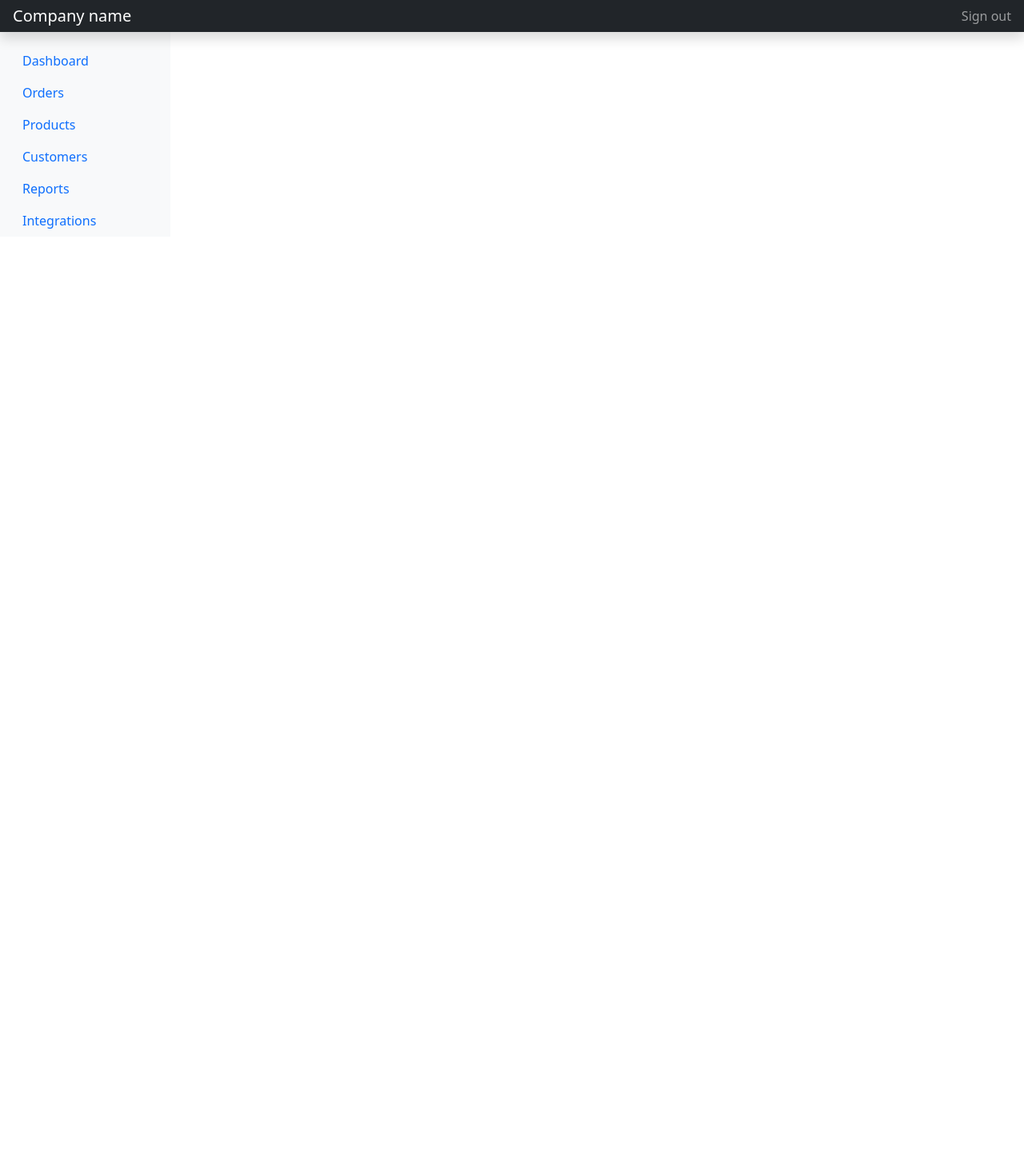
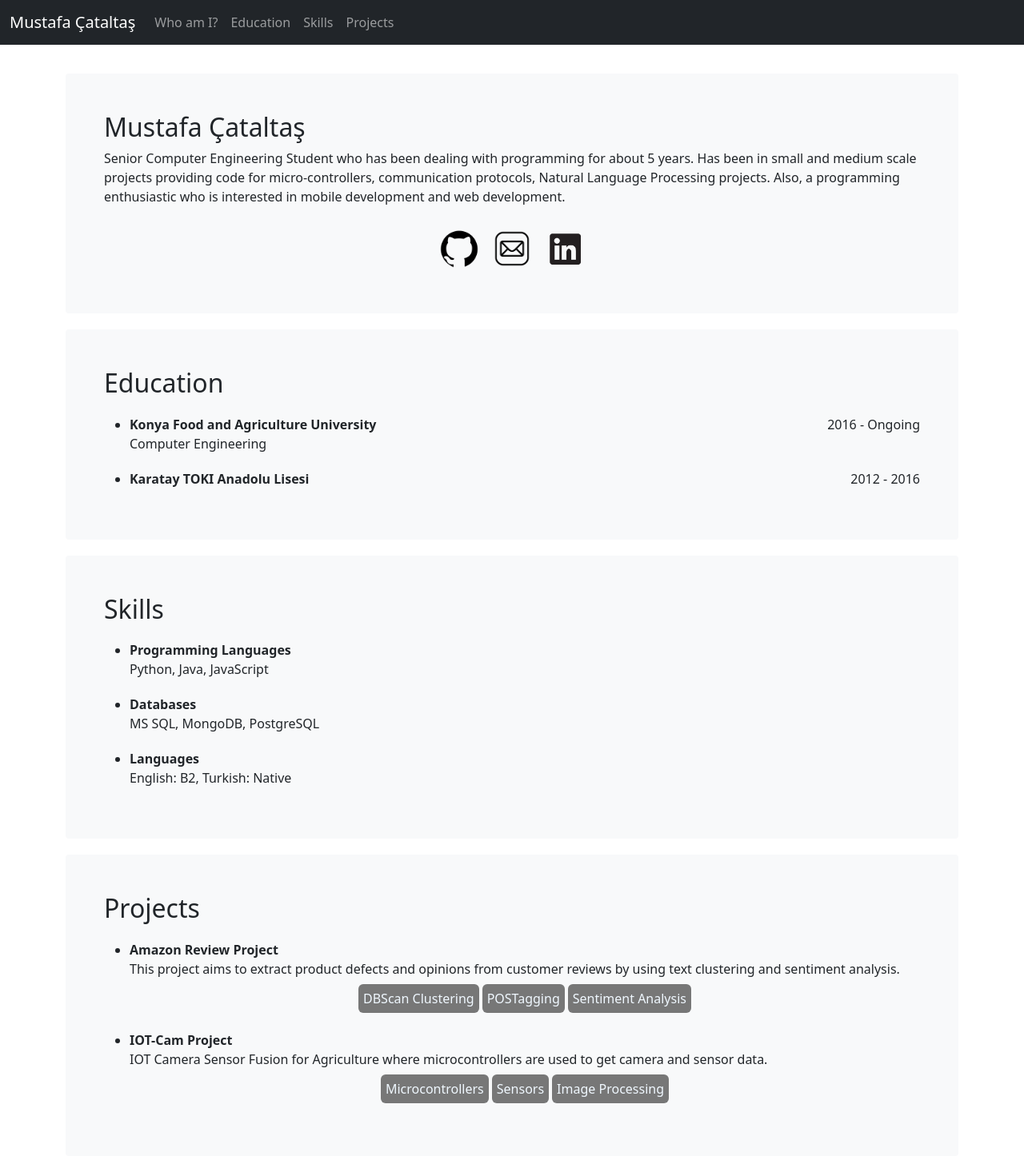
Before and after one commit to WebProgramming2021/MustafaCataltas, a plain HTML site: page index.html in a window 1280 px wide. Shown: the whole page at 80% size. Before the commit the page ends 800 px from the top, so only its background shows below. Drawn offline with Linux system fonts and the light colour scheme.

Commit message:
hw completed

```diff
--- a/index.html
+++ b/index.html
@@ -3,79 +3,184 @@
 
 <head>
     <meta charset="utf-8">
-    <link rel="canonical" href="https://getbootstrap.com/docs/5.0/examples/dashboard/">
-    <link href="./bootstrap.min.css" rel="stylesheet">
+    <meta name="viewport" content="width=device-width, initial-scale=1">
+    <meta name="description" content="">
+    <meta name="author" content="Mark Otto, Jacob Thornton, and Bootstrap contributors">
+    <meta name="generator" content="Hugo 0.80.0">
+    <link href="bootstrap.min.css" rel="stylesheet">
+    <link href="navbar-top-fixed.css" rel="stylesheet">
+    <link href="styles.css" rel="stylesheet">
 
-    <style>
-        body {
-            overflow: hidden;
-            /* Hide scrollbars */
-        }
-    </style>
     <title>Mustafa Çataltaş's CV</title>
+    <script src="./bootstrap.bundle.min.js"></script>
+
 </head>
+<a id="top"></a>
 
 <body>
+    <a id="who_am_i"> </a>
 
-    <header class="navbar navbar-dark sticky-top bg-dark flex-md-nowrap p-0 shadow">
-        <a class="navbar-brand col-md-3 col-lg-2 me-0 px-3" href="#">Company name</a>
-        <button class="navbar-toggler position-absolute d-md-none collapsed" type="button" data-bs-toggle="collapse"
-            data-bs-target="#sidebarMenu" aria-controls="sidebarMenu" aria-expanded="false"
-            aria-label="Toggle navigation">
+    <nav class="navbar navbar-expand-md navbar-dark fixed-top bg-dark">
+        <div class="container-fluid">
+            <a class="navbar-brand" href="#top">Mustafa Çataltaş</a>
+            <button class="navbar-toggler" type="button" data-bs-toggle="collapse" data-bs-target="#navbarCollapse"
+                aria-controls="navbarCollapse" aria-expanded="false" aria-label="Toggle navigation">
                 <span class="navbar-toggler-icon"></span>
             </button>
-        <ul class="navbar-nav px-3">
-            <li class="nav-item text-nowrap">
-                <a class="nav-link" href="#">Sign out</a>
+            <div class="collapse navbar-collapse" id="navbarCollapse">
+                <ul class="navbar-nav me-auto mb-2 mb-md-0">
+                    <li class="nav-item">
+                        <a class="nav-link" aria-current="page" href="#who_am_i">Who am I?</a>
+                    </li>
+                    <li class="nav-item">
+                        <a class="nav-link" href="#education">Education</a>
+                    </li>
+                    <li class="nav-item">
+                        <a class="nav-link" href="#skills">Skills</a>
+                    </li>
+                    <li class="nav-item">
+                        <a class="nav-link" href="#projects">Projects</a>
                     </li>
                 </ul>
-    </header>
-    <div class="container-fluid">
-        <div class="row">
-            <nav id="sidebarMenu" class="col-md-3 col-lg-2 d-md-block bg-light sidebar collapse">
-                <div class="position-sticky pt-3">
-                    <ul class="nav flex-column">
-                        <li class="nav-item">
-                            <a class="nav-link active" aria-current="page" href="#">
-                                <span data-feather="home"></span>
-                                Dashboard
+
+            </div>
+        </div>
+    </nav>
+
+    <main class="container">
+
+        <div class="bg-light p-5 rounded section-container">
+            <div style="align-content: center;">
+                <h2> Mustafa Çataltaş </h1>
+                    <p> Senior Computer Engineering Student who has been dealing with programming for about 5 years. Has
+                        been in small and medium scale projects providing code for micro-controllers, communication
+                        protocols, Natural
+                        Language Processing projects. Also, a programming enthusiastic who is interested in mobile
+                        development and web
+                        development.
+                    </p>
+                    <div class="link-container">
+                        <a href="https://github.com/cataltasz" class="link">
+                            <img src="./github-icon.png" width="50px" />
                         </a>
+                        <a href="mailto:mustafacataltas@yandex.com" class="link">
+                            <img src="./mail-icon.png" width="50px" />
+                        </a>
+                        <a href="https://www.linkedin.com/in/mustafacataltas" class="link">
+                            <img src="./linkedin-icon.png" width="50px" />
+                        </a>
+                    </div>
+            </div>
+        </div>
+
+        <a id="education"> </a>
+
+        <div class="bg-light p-5 rounded section-container">
+            <div>
+                <h2> Education </h1>
+                    <ul>
+                        <li>
+                            <div class="education-item">
+                                <div>
+                                    <b>Konya Food and Agriculture University</b>
+                                    <br>
+                                    Computer Engineering
+                                </div>
+                                <div>
+                                    2016 - Ongoing
+                                </div>
+                            </div>
                         </li>
-                        <li class="nav-item">
-                            <a class="nav-link" href="#">
-                                <span data-feather="file"></span>
-                                Orders
-                            </a>
-                        </li>
-                        <li class="nav-item">
-                            <a class="nav-link" href="#">
-                                <span data-feather="shopping-cart"></span>
-                                Products
-                            </a>
-                        </li>
-                        <li class="nav-item">
-                            <a class="nav-link" href="#">
-                                <span data-feather="users"></span>
-                                Customers
-                            </a>
-                        </li>
-                        <li class="nav-item">
-                            <a class="nav-link" href="#">
-                                <span data-feather="bar-chart-2"></span>
-                                Reports
-                            </a>
-                        </li>
-                        <li class="nav-item">
-                            <a class="nav-link" href="#">
-                                <span data-feather="layers"></span>
-                                Integrations
-                            </a>
+                        <li>
+                            <div class="education-item">
+                                <div>
+                                    <b>Karatay TOKI Anadolu Lisesi</b>
+
+                                </div>
+                                <div>
+                                    2012 - 2016
+                                </div>
+                            </div>
                         </li>
                     </ul>
             </div>
-            </nav>
+        </div>
+
+        <a id="skills"> </a>
+
+        <div class="bg-light p-5 rounded section-container">
+            <div>
+                <h2> Skills </h1>
+                    <ul>
+                        <li>
+                            <div class="project-item">
+                                <b>Programming Languages</b>
+                                <br>
+                                Python, Java, JavaScript
+
+                            </div>
+                        </li>
+                        <li>
+                            <div class="project-item">
+                                <b>Databases</b>
+                                <br>
+                                MS SQL, MongoDB, PostgreSQL
+                            </div>
+                        </li>
+                        <li>
+                            <div class="project-item">
+                                <b>Languages</b>
+                                <br>
+                                English: B2, Turkish: Native
+                            </div>
+                        </li>
+                    </ul>
             </div>
         </div>
+
+        <a id="projects"> </a>
+
+        <div class="bg-light p-5 rounded section-container">
+            <div>
+                <h2> Projects </h1>
+                    <ul>
+                        <li>
+                            <div class="project-item">
+                                <div>
+                                    <b>Amazon Review Project</b>
+                                </div>
+                                <div>
+                                    This project aims to extract product defects and opinions from customer reviews by
+                                    using text clustering and sentiment analysis.
+                                </div>
+                                <div class="tag-container">
+                                    <div class="project-tag">DBScan Clustering</div>
+                                    <div class="project-tag">POSTagging</div>
+                                    <div class="project-tag">Sentiment Analysis</div>
+                                </div>
+                            </div>
+                        </li>
+                        <li>
+                            <div class="project-item">
+                                <div>
+                                    <b>IOT-Cam Project</b>
+                                </div>
+                                <div>
+                                    IOT Camera Sensor Fusion for Agriculture where microcontrollers are used to get
+                                    camera and sensor data.
+                                </div>
+                                <div class="tag-container">
+
+                                    <div class="project-tag">Microcontrollers</div>
+                                    <div class="project-tag">Sensors</div>
+                                    <div class="project-tag">Image Processing</div>
+                                </div>
+                            </div>
+                        </li>
+                    </ul>
+            </div>
+        </div>
+    </main>
 </body>
 
 </html>
--- /dev/null
+++ b/navbar-top-fixed.css
@@ -0,0 +1,5 @@
+/* Show it is fixed to the top */
+body {
+  min-height: 75rem;
+  padding-top: 4.5rem;
+}
--- a/styles.css
+++ b/styles.css
@@ -0,0 +1,50 @@
+.education-item {
+    display: flex;
+    flex-direction: row;
+    justify-content: space-between;
+    margin-top: 20px;
+}
+
+.project-item {
+    margin-top: 20px;
+}
+
+.section-container {
+    margin-top: 20px;
+}
+
+.tag-container {
+    display: flex;
+    flex-direction: row;
+    justify-content: center;
+    margin-top: 5px;
+}
+
+.project-tag {
+    margin:2px;
+    padding: 6px;
+    border-radius: 6px;
+    background-color: rgb(119, 119, 119);
+    color: aliceblue;
+}
+
+.project-tag:hover {
+    background-color: rgb(156, 156, 156);
+}
+
+.link-container {
+    display: flex;
+    flex-direction: row;
+    justify-content: center;
+    margin-top: 20px;
+}
+
+.link {
+    margin:2px;
+    padding: 6px;
+    border-radius: 6px;
+}
+
+.link:hover {
+    background-color: rgb(156, 156, 156);
+}
```
Also changed, not shown: bootstrap.bundle.min.js (added), github-icon.png (added), linkedin-icon.png (added), mail-icon.png (added). Lines whose indentation alone changed are shown as unchanged.
